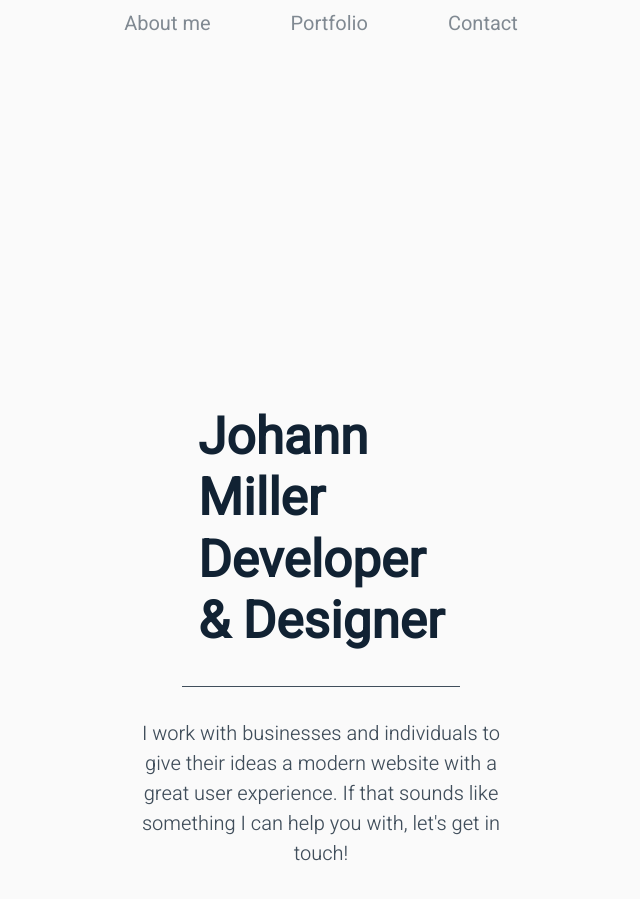
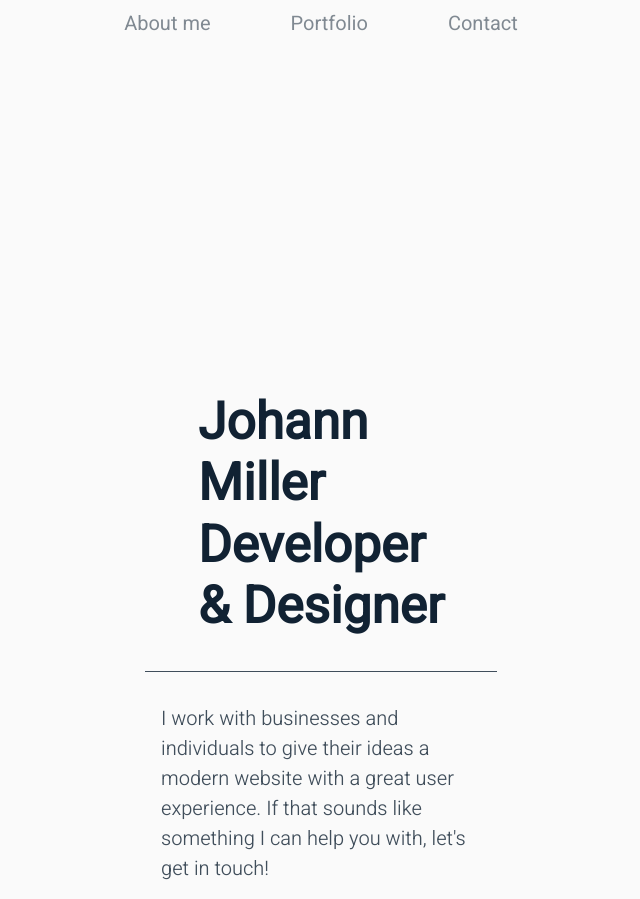
Before and after one commit to johann-miller/johannmillerdev-netlify, a Svelte app: page / in a window 1280 px wide. Shown: the top 899 px of the page, without its empty margins (319-959 px from the left). Built offline with nearby package versions, Linux system fonts and the light colour scheme.

Commit message:
Changed alignment of header paragraph

```diff
--- a/src/App.svelte
+++ b/src/App.svelte
@@ -2,10 +2,6 @@
 h1 {
 	margin-bottom: 2rem;
 	padding: 0 1rem;
-}
-
-.contact-button {
-	margin-top: 2rem;
 }
 
 header {
@@ -20,18 +16,17 @@ header {
 }
 
 header p {
-	max-width: 25rem;
+	max-width: 22rem;
 	text-align: center;
-	padding: 0 1rem;
-	text-align: center;
+	padding: 2rem 1rem;
+	text-align: left;
+	border-top: 1px #404e5b solid;
 }
 
 header h1{
 	color: #123;
 	text-align: left;
 	font-weight: bolder;
-	border-bottom: 1px #404e5b solid;
-	padding-bottom: 2rem;
 }
 
 section {
```
